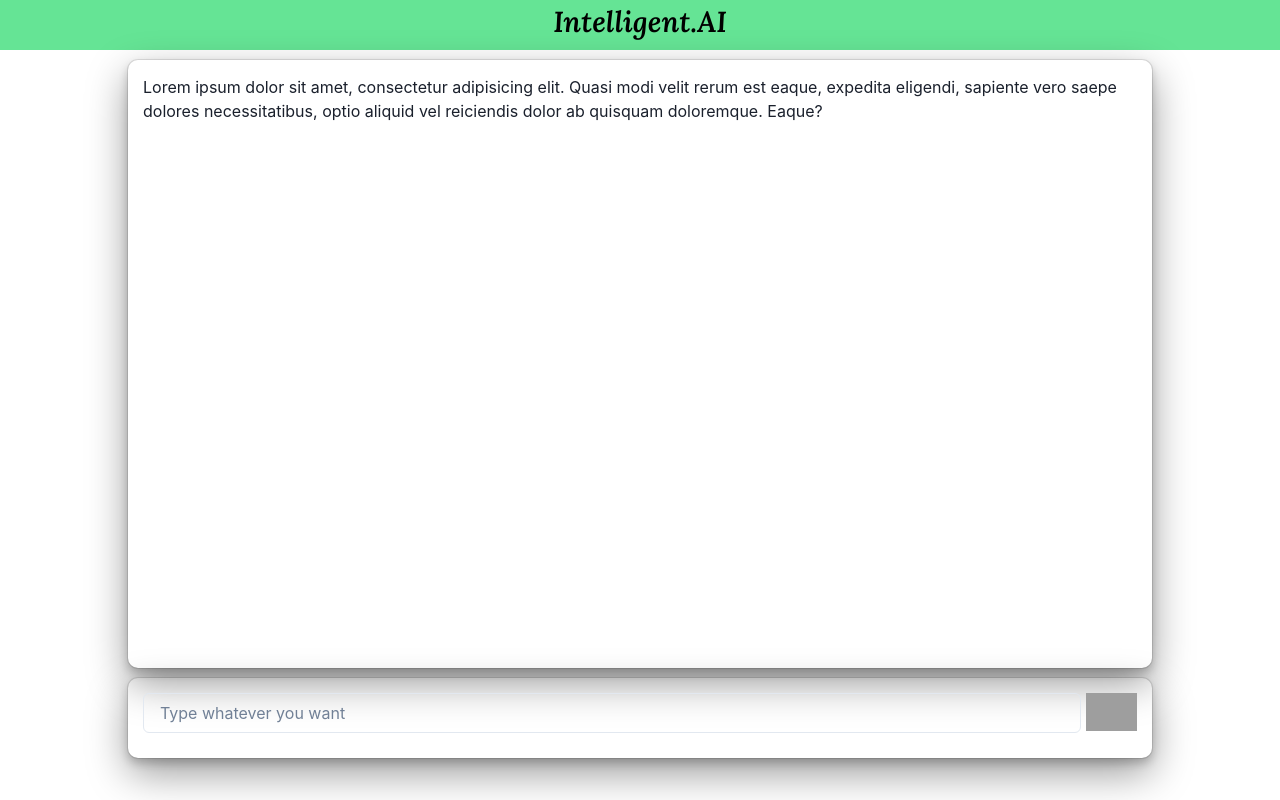
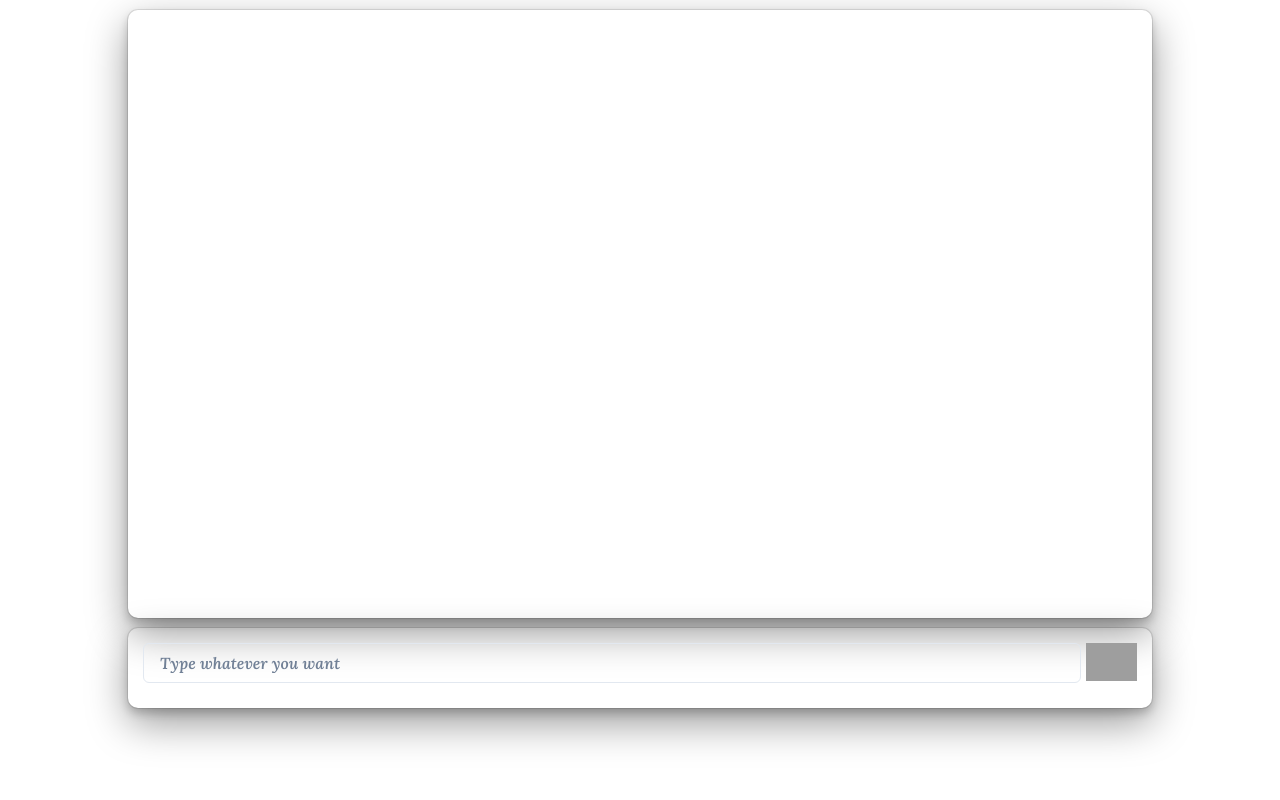
Before and after one commit to Sukantad/Intelligent-AI, a React (Create React App) app in the folder client/: page / in a window 1280 px wide. Built offline with nearby package versions, Linux system fonts and the light colour scheme; grey boxes are pictures that could not be loaded.

Commit message:
ai message added on frontend

```diff
--- a/client/package.json
+++ b/client/package.json
@@ -9,6 +9,7 @@
     "@testing-library/jest-dom": "^5.16.5",
     "@testing-library/react": "^13.4.0",
     "@testing-library/user-event": "^13.5.0",
+    "axios": "^1.3.4",
     "framer-motion": "^10.6.1",
     "react": "^18.2.0",
     "react-dom": "^18.2.0",
--- /dev/null
+++ b/client/src/Api.js
@@ -0,0 +1,9 @@
+import axios from "axios";
+export const getQuestion = async (data) => {
+  try {
+    var res = await axios.post("http://localhost:3050/ai", data);
+    return res.data;
+  } catch (error) {
+    console.log("error");
+  }
+};
--- a/client/src/Components/ChatBox.jsx
+++ b/client/src/Components/ChatBox.jsx
@@ -1,14 +1,18 @@
-import React from 'react';
+import React, { useState } from 'react';
 import ChatInput from './ChatInput';
 import Header from './Header';
 import MessageBox from './MessageBox';
 
 function ChatBox() {
+    const [Question, setQuestion] = useState("");
+    const [data, setdata] = useState([]);
+    const [loading, setLoading] = useState(false)
+
     return (
         <div>
-           <Header/>
-           <MessageBox/>
-           <ChatInput/>
+            {/* <Header/>  */}
+            <MessageBox loading={loading} Question={Question} data={data} />
+            <ChatInput setQuestion={setQuestion} setdata={setdata} setLoading={setLoading} data={data} Question={Question} />
         </div>
     );
 }
--- a/client/src/Components/ChatInput.jsx
+++ b/client/src/Components/ChatInput.jsx
@@ -1,11 +1,42 @@
 import { Box, Button, Img, Input } from '@chakra-ui/react';
-import React from 'react';
+import React, { useEffect, useRef, useState } from 'react';
+import { getQuestion } from '../Api';
 
-function ChatInput() {
+function ChatInput({ Question, setLoading, data, setdata }) {
+    const ref = useRef(null);
+    const handleSubmit = async () => {
+        var obj = {
+            name: ref.current.value,
+            send: "man",
+        }
+         setdata([...data, obj])
+         setLoading(true);
+        // setQuestion(ref.current.value)
+        var msg = {
+            message: ref.current.value
+        }
+
+        ref.current.value = "";
+         var res = await getQuestion(msg);
+        var receiver = {
+            name: res,
+            send: "ai"
+        }
+        console.log(data, "show")
+        setdata([...data,obj, receiver])
+        setLoading(false);
+        console.log(data, "final");
+
+
+    }
+
+
+
+
     return (
-        <Box w="80%" display={'flex'} h="10vh" m="auto" boxShadow='dark-lg' mt="10px" p="15px" borderRadius={'10px'}>
-            <Input h="40px" color={'blue'} type="text" placeholder="Type whatever you want"/>
-             <Img _hover={{cursor:"pointer"}} pl="5px" h="38px" src="https://w7.pngwing.com/pngs/891/367/png-transparent-computer-icons-symbol-send-email-button-miscellaneous-blue-angle.png" alt="" />
+        <Box fontFamily={'Lora'} w="80%" display={'flex'} h="10vh" m="auto" boxShadow='dark-lg' mt="10px" p="15px" borderRadius={'10px'}>
+            <Input h="40px" color={'blue'} type="text" ref={ref} placeholder="Type whatever you want" />
+            <Img _hover={{ cursor: "pointer" }} onClick={handleSubmit} pl="5px" h="38px" src="https://w7.pngwing.com/pngs/891/367/png-transparent-computer-icons-symbol-send-email-button-miscellaneous-blue-angle.png" alt="" />
         </Box>
     );
 }
--- a/client/src/Components/Header.jsx
+++ b/client/src/Components/Header.jsx
@@ -3,8 +3,8 @@ import React from 'react';
 
 function Header() {
     return (
-        <Box w={"100%"} bg="whatsapp.300" h="50px">
-            <Text textAlign={'center'} fontFamily='Lora' fontSize={'29px'} color='black'>  Intelligent.AI</Text>
+        <Box w={"100%"} bg="black" h="50px">
+            <Text textAlign={'center'} fontFamily='Lora' fontSize={'29px'} color='white'>  Intelligent.AI</Text>
         </Box>
     );
 }
--- a/client/src/Components/MessageBox.jsx
+++ b/client/src/Components/MessageBox.jsx
@@ -1,10 +1,35 @@
-import { Box } from '@chakra-ui/react';
-import React from 'react';
+import { Box, Text } from '@chakra-ui/react';
+import React, { useEffect, useState } from 'react';
 import './messageBox.css'
-function MessageBox() {
+function MessageBox({ loading, data }) {
+
+
+
+
+    useEffect(() => {
+
+        console.log(data, "data");
+
+    }, [data])
+
+
     return (
-        <Box className='example' w="80%" h="76vh" m="auto" overflow={'scroll'} boxShadow='dark-lg' borderRadius={'10px'} mt="10px" p="15px">
-Lorem ipsum dolor sit amet, consectetur adipisicing elit. Quasi modi velit rerum est eaque, expedita eligendi, sapiente vero saepe dolores necessitatibus, optio aliquid vel reiciendis dolor ab quisquam doloremque. Eaque?        </Box>
+        <Box fontFamily={'Lora'} className='example' w="80%" h="76vh" m="auto" overflow={'scroll'} boxShadow='dark-lg' borderRadius={'10px'} mt="10px" p="15px">
+
+            {
+                data?.map((ele, i) => (
+                    <Box key={i}>
+                        {ele.send == "man" ? <Text bg={'black'} color='white' borderRadius={'5px'} maxW={'50%'} w='fit-content' m='5px' p="5px" ml={'auto'} wordBreak='break-word'> {ele.name}</Text> : <> {
+                            loading ? "Loading" :
+
+
+                                <Text bg={'black'} color='white' borderRadius={'5px'} maxW={'50%'} w='fit-content' m='5px' p="5px" mr={'auto'} wordBreak='break-word'> {ele.name}
+                                </Text>} </>
+                        }
+                    </Box>
+                ))
+            }
+        </Box>
     );
 }
 
```
Also changed, not shown: 1 other file (tests, documents, lock files or other folders).
